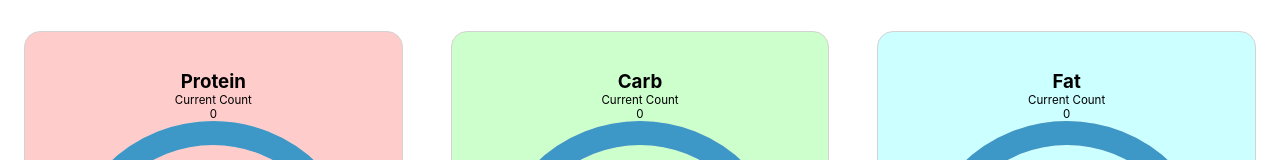
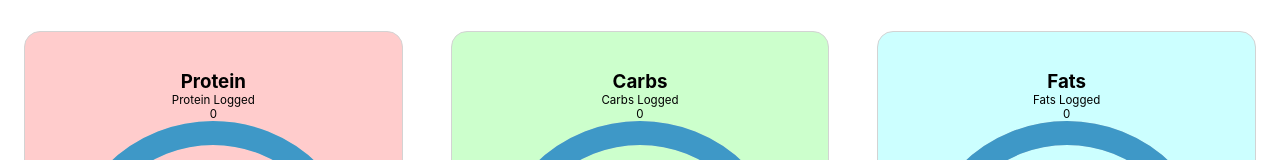
Before and after one commit to pht1207/capstone-fitness-app, a React (Create React App) app: page /NutritionPage in a window 1280 px wide. Shown: the part 145-305 px from the top of the page. Built offline with nearby package versions, Linux system fonts and the light colour scheme; no server answers.

Commit message:
Fixed latest weight showing on nutritionpage.js

```diff
--- a/backend-code/server.js
+++ b/backend-code/server.js
@@ -1301,7 +1301,7 @@ const getUserWeightLog = async function(req, res) {
       for(let i = 0; i < results.length; i++){
         results[i].dateTimeChanged = results[i].dateTimeChanged.toISOString().split('T')[0];
       }
-
+      console.log(results)
       res.status(200).json({
         results,
         message:"Successfully fetched user's weight log"
--- a/src/pages/NutritionPage/NutrientContainer.js
+++ b/src/pages/NutritionPage/NutrientContainer.js
@@ -14,7 +14,7 @@ function NutrientContainer(props) {
   return (
     <div className="MacroNutrientContainer" style={{backgroundColor:props.backgroundColor}}>
         <h3>{props.containerName}</h3>
-        <p>Current Count</p>
+        <p>{props.containerName} Logged</p>
           <p>{props.loggedCount}</p>
           <CircularProgressbar
             className="CircularProgressBar"
--- a/src/pages/NutritionPage/NutritionPage.js
+++ b/src/pages/NutritionPage/NutritionPage.js
@@ -18,6 +18,7 @@ function NutritionPage() {
   curr.setDate(curr.getDate());
   let currentDate = curr.toISOString().substring(0,10);
   const [date, setDate] = useState(currentDate)
+  const [minDate, setMinDate] = useState();
 
   useEffect(() => {//This useEffect gets the user's nutrition log when the date is changed to a valid date value
     const fetchData = async () => {
@@ -115,14 +116,15 @@ function NutritionPage() {
 useEffect(() => {
   const fetchData = async () => {
     try {
-      const response = await axios.get("https://capstone.parkert.dev/backend/getUserWeightLogByDate?dateAccessed="+date, {
+      const response = await axios.get("https://capstone.parkert.dev/backend/getUserWeightLog", {
         headers: {
           'Authorization': 'Bearer ' + token
         }
       });
       //setWeight(response.data[0].weightName);
-      console.log("Below is the response data for getUserWeightLogByDate: ")
-      console.log(response.data.results[0])
+      let length = response.data.results.length-1;
+      setWeight(response.data.results[length].weight)
+      setMinDate(response.data.results[0].dateTimeChanged);
     }
       catch (error) {
       console.error('Error fetching data: ', error);
@@ -142,7 +144,7 @@ useEffect(() => {
         </div>
 
         <div className='NutritionPageTopRowMiddle'>
-          <input type='date' onChange={((event)=>setDate(event.target.value))} defaultValue={date} max={currentDate}></input>
+          <input type='date' onChange={((event)=>setDate(event.target.value))} defaultValue={date} max={currentDate} min={minDate}></input>
           <button onClick={(()=> setShowLogNutritionForm(!showlogNutritionForm))}>Log Nutrition</button>
         </div>
 
@@ -160,8 +162,8 @@ useEffect(() => {
           :
           <div className='NutritionContainerRow'>
             <NutrientContainer containerName="Protein" goalValue={nutritionGoal.proteinGoal} remainingValue={1} loggedCount={nutritionLog.proteinConsumed} backgroundColor={"rgb(255,204,204)"}/>
-            <NutrientContainer containerName="Carb" goalValue={nutritionGoal.carbsGoal} loggedCount={nutritionLog.carbsConsumed} backgroundColor={"rgb(204,255,204)"}/>
-            <NutrientContainer containerName="Fat" goalValue={nutritionGoal.fatsGoal} remainingValue={1} loggedCount={nutritionLog.fatsConsumed} backgroundColor={"rgb(204,255,255)"}/>
+            <NutrientContainer containerName="Carbs" goalValue={nutritionGoal.carbsGoal} loggedCount={nutritionLog.carbsConsumed} backgroundColor={"rgb(204,255,204)"}/>
+            <NutrientContainer containerName="Fats" goalValue={nutritionGoal.fatsGoal} remainingValue={1} loggedCount={nutritionLog.fatsConsumed} backgroundColor={"rgb(204,255,255)"}/>
           </div>
         }
     </div>
```
